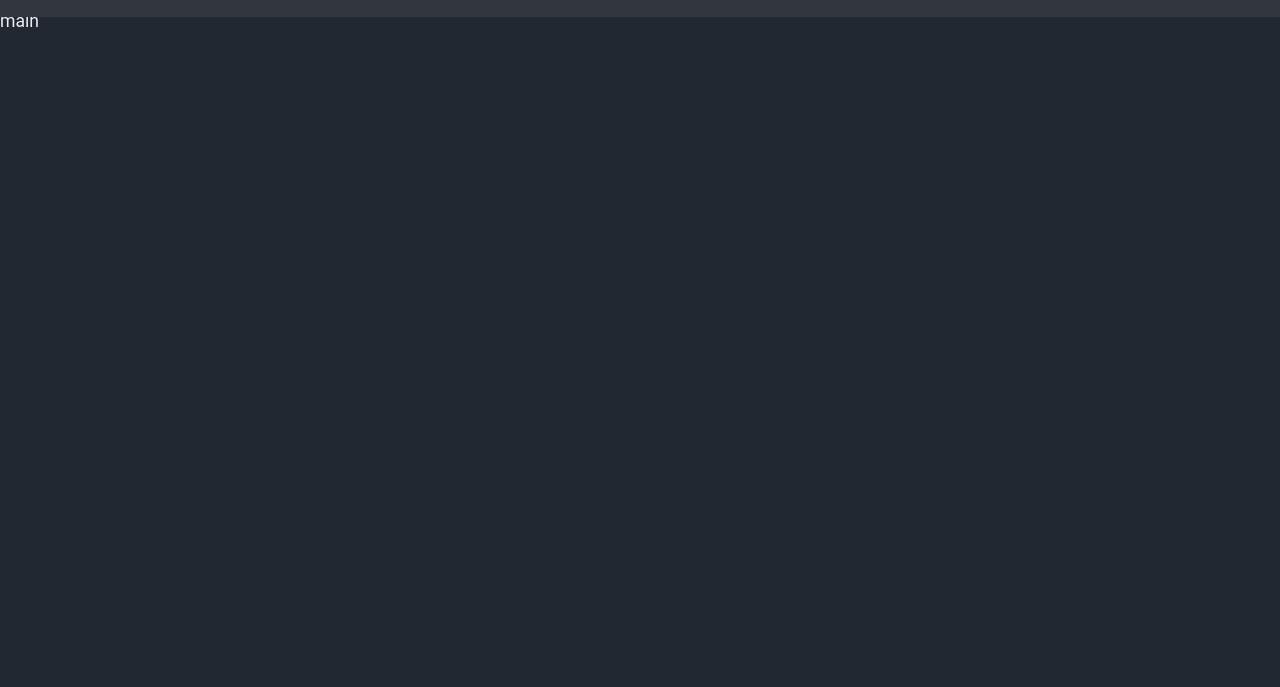
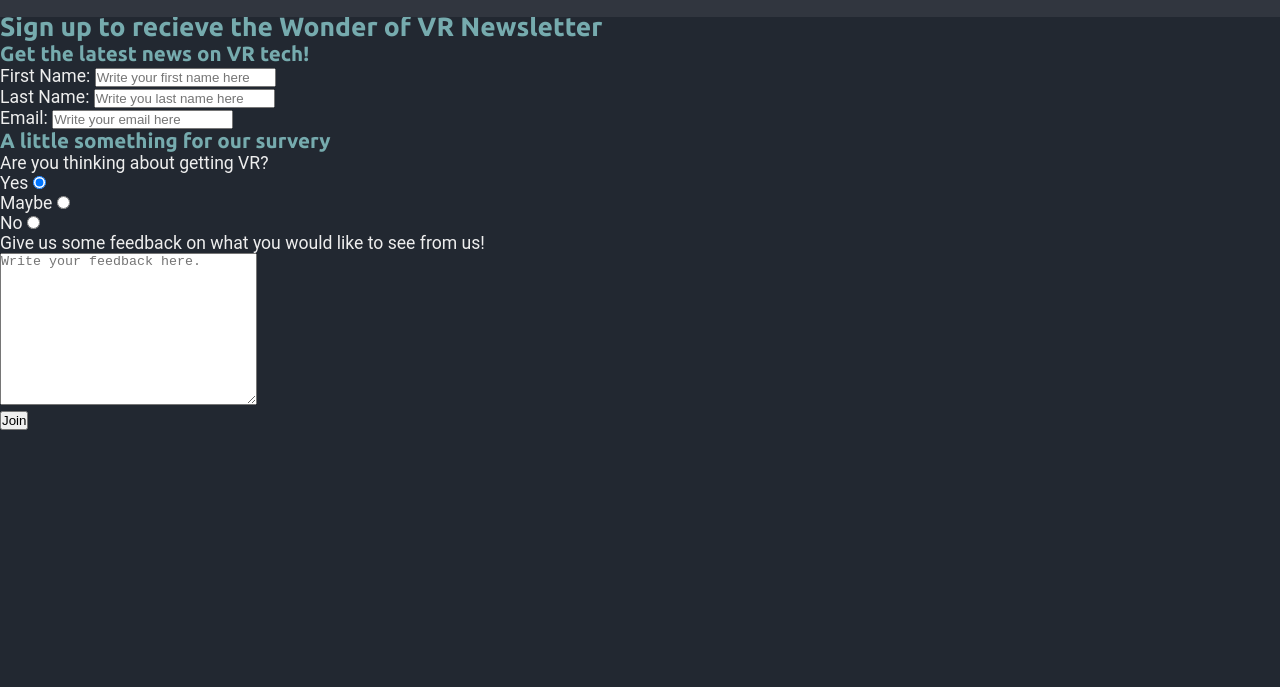
Before and after one commit to Suth272/Wonder-of-VR, a plain HTML site: page signup.html in a window 1280 px wide. Shown: the part 48-735 px from the top of the page. Drawn offline with Linux system fonts and the light colour scheme.

Commit message:
FEAT: Added content for the signup page

```diff
--- a/signup.html
+++ b/signup.html
@@ -27,12 +27,59 @@
         <label for="nav-toggle" class="nav-toggle-label"><i class="fa-solid fa-bars"></i></label>
         <nav>
             <ul id="menu">
-                <li><a href="index.html" >Home</a></li>
+                <li><a href="index.html">Home</a></li>
                 <li><a href="signup.html" class="active">Sign Up</a></li>
             </ul>
         </nav>
     </header>
-    <main>main</main>
+    <main>
+        <section id="signup">
+            <form id="signup-form" action="https://formdump.codeinstitute.net/" method="post" target="_blank">
+                <div class="signup-heading">
+                    <h2>Sign up to recieve the Wonder of VR Newsletter</h2>
+                    <h3>Get the latest news on VR tech!</h3>
+                </div>
+                <div>
+                    <label for="fname">First Name:</label>
+                    <input type="text" name="first_name" id="fname" placeholder="Write your first name here" required>
+                </div>
+                <div>
+                    <label for="lname">Last Name:</label>
+                    <input type="text" name="last_name" id="lname" placeholder="Write you last name here" required>
+                </div>
+                <div>
+                    <label for="email">Email:</label>
+                    <input type="email" name="email" id="email" placeholder="Write your email here" required>
+                </div>
+                <div class="signup-heading">
+                    <h3>A little something for our survery</h3>
+                </div>
+                <div>
+                    <p>Are you thinking about getting VR?</p>
+                    <div>
+                    <div>
+                        <label for="yes">Yes</label>
+                        <input type="radio" name="getting-vr" id="yes" value="yes" checked>
+                    </div>
+                    <div>
+                        <label for="maybe">Maybe</label>
+                        <input type="radio" name="getting-vr" id="maybe" value="maybe">
+                    </div>
+                    <div>
+                        <label for="no">No</label>
+                        <input type="radio" name="getting-vr" id="no" value="no">
+                    </div>
+                    </div>
+                    <div>
+                        <label for="feedback">Give us some feedback on what you would like to see from us!</label>
+                        <br>
+                        <textarea name="feedback" id="feedback" placeholder="Write your feedback here." cols="30" rows="10"></textarea>
+                    </div>
+                </div>
+                <button type="submit" class="join-button">Join</button>
+            </form>
+        </section>
+    </main>
     <footer>
         <ul id="social-links">
             <li>
```
